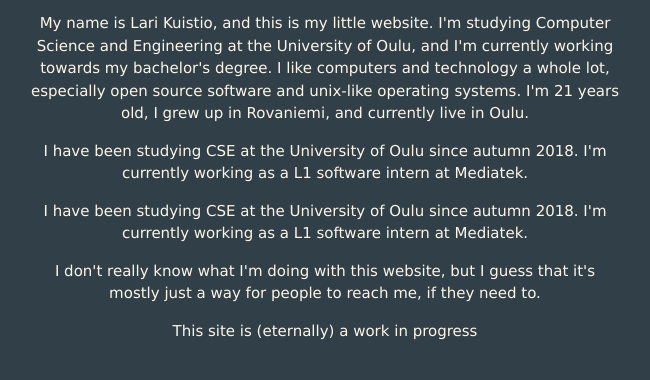
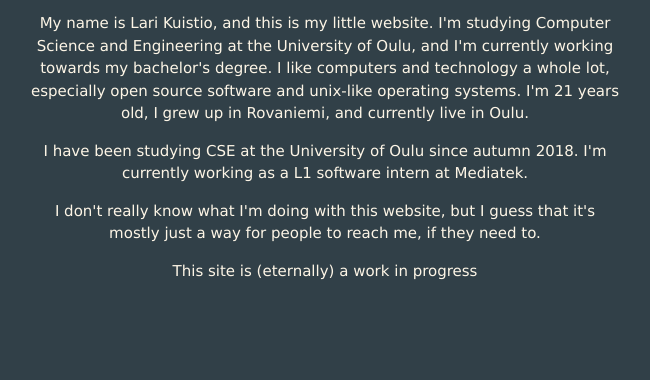
Before and after one commit to larikuistio/personal-page, a Flask app: page / in a window 1280 px wide. Shown: the part 685-1065 px from the top of the page, without its empty margins (315-965 px from the left). Run offline with Flask 2, Linux system fonts and the light colour scheme.

Commit message:
Removed accidental duplicate paragraph

```diff
--- a/templates/index.html
+++ b/templates/index.html
@@ -61,9 +61,7 @@
                 <p>I have been studying CSE at the University of Oulu since autumn 2018. I'm currently working as a
                     L1
                     software intern at Mediatek.</p>
-                <p>I have been studying CSE at the University of Oulu since autumn 2018. I'm currently working as a
-                    L1
-                    software intern at Mediatek.</p>
+
                 <p>I don't really know what I'm doing with this website, but I guess that it's mostly just a way for
                     people to reach me, if they need to.</p>
                 <p>This site is (eternally) a work in progress</p>
```
